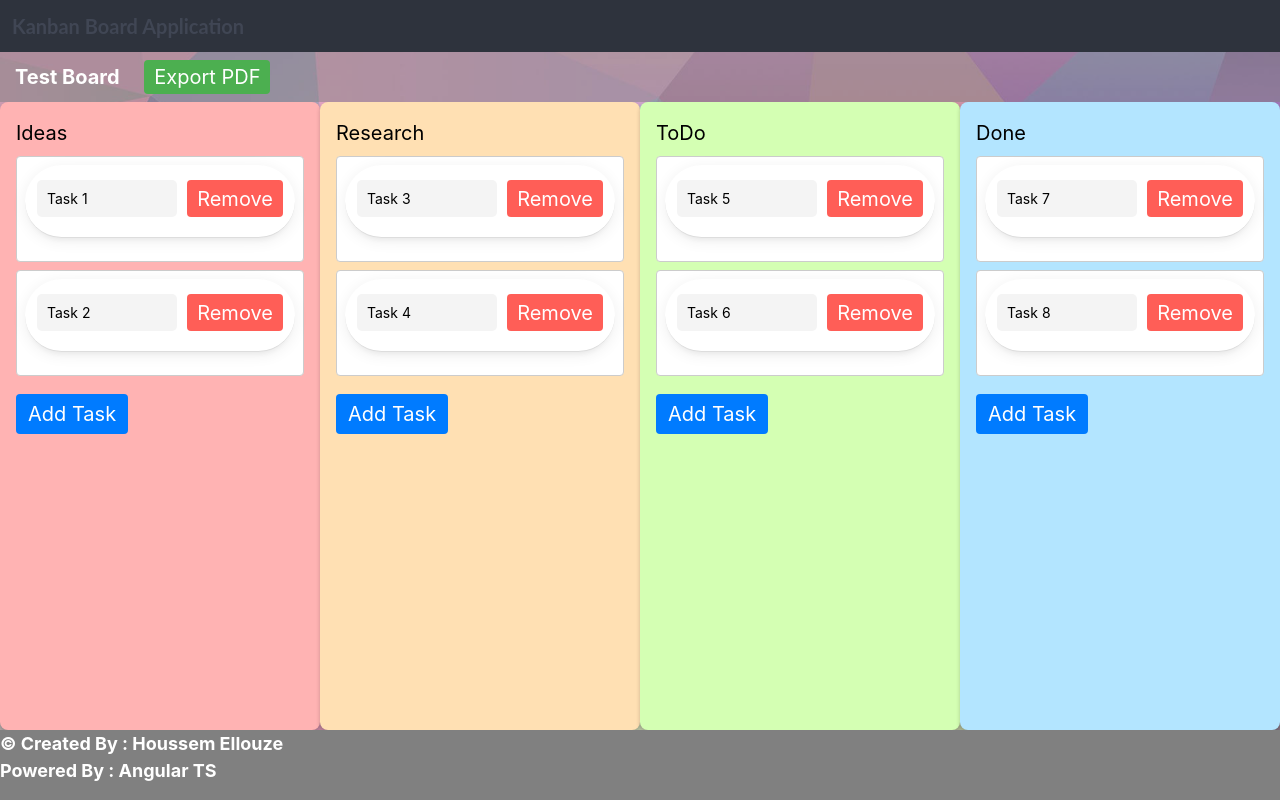
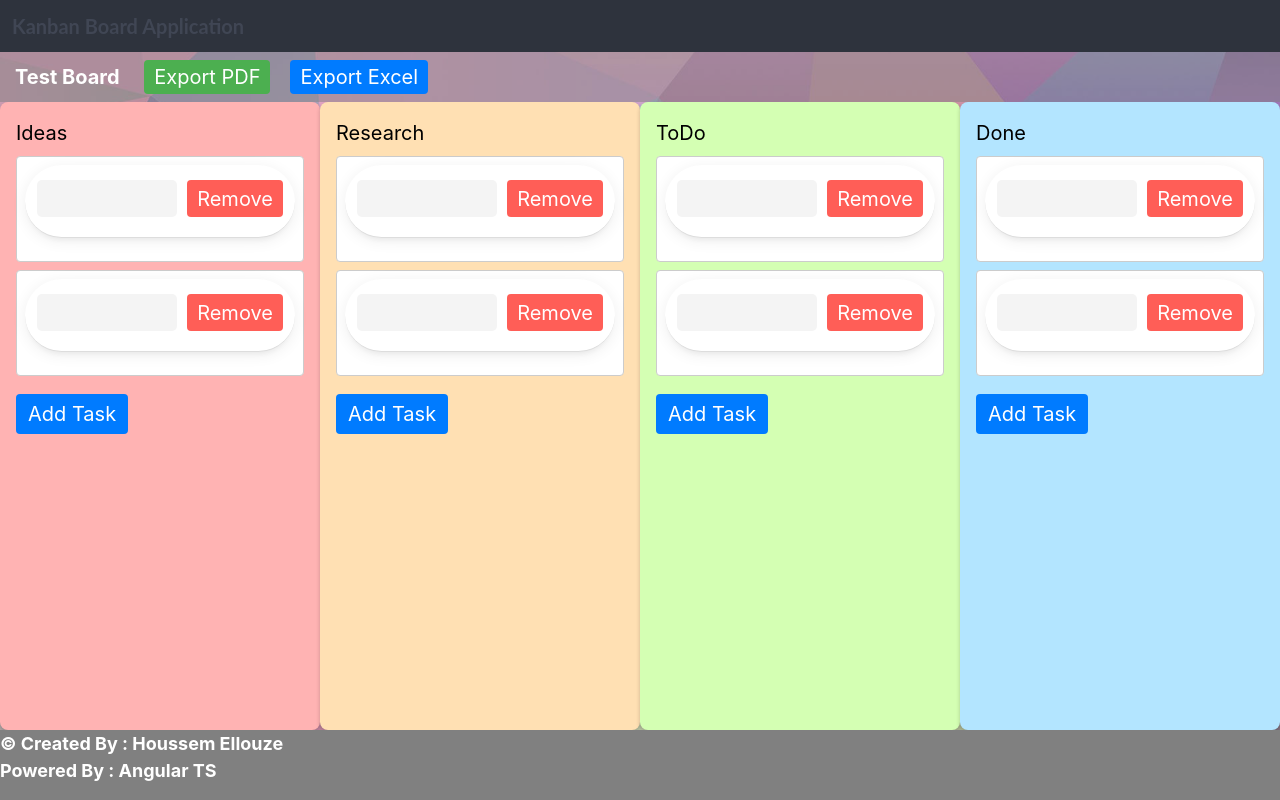
Before and after one commit to Houssem-Ellouze/KanbanMethodFullStack, an Angular app: page / in a window 1280 px wide. Built offline with nearby package versions, Linux system fonts and the light colour scheme; a web font is replaced by a local one.

Commit message:
Add Button Export Excel

```diff
--- a/package.json
+++ b/package.json
@@ -24,6 +24,7 @@
     "jspdf": "^2.5.2",
     "rxjs": "~7.8.0",
     "tslib": "^2.3.0",
+    "xlsx": "^0.18.5",
     "zone.js": "~0.13.0"
   },
   "devDependencies": {
--- a/src/app/pages/main-view/main-view.component.html
+++ b/src/app/pages/main-view/main-view.component.html
@@ -10,11 +10,12 @@
 
   <!-- Kanban Board -->
   <div class="board">
-    <!-- Board Name with Export Button -->
+    <!-- Board Name with Export Buttons -->
     <div class="board-bar">
       <p class="board-name">
         {{ board.name }}
         <button class="export-pdf-btn" (click)="exportBoardAsPDF()">Export PDF</button>
+        <button class="export-excel-btn" (click)="exportBoardAsExcel()">Export Excel</button>
       </p>
     </div>
 
--- a/src/app/pages/main-view/main-view.component.scss
+++ b/src/app/pages/main-view/main-view.component.scss
@@ -189,3 +189,16 @@ input:focus {
 .export-pdf-btn:hover {
   background-color: #45a049;
 }
+.export-excel-btn {
+  margin-left: 20px;
+  background-color: #007bff;
+  color: white;
+  border: none;
+  border-radius: 4px;
+  cursor: pointer;
+  padding: 5px 10px;
+}
+
+.export-excel-btn:hover {
+  background-color: #0056b3;
+}
--- a/src/app/pages/main-view/main-view.component.ts
+++ b/src/app/pages/main-view/main-view.component.ts
@@ -5,6 +5,7 @@ import { Column } from 'src/app/models/column.models';
 import { Task } from 'src/app/models/task.model';
 import jsPDF from 'jspdf';
 import html2canvas from 'html2canvas';
+import * as XLSX from 'xlsx'; // Import XLSX for Excel export
 
 @Component({
   selector: 'app-main-view',
@@ -16,10 +17,10 @@ export class MainViewComponent {
 
   // Board Definition
   board: Board = new Board('Test Board', [
-    new Column('Ideas', [new Task('Task 1'), new Task('Task 2')]),
-    new Column('Research', [new Task('Task 3'), new Task('Task 4')]),
-    new Column('ToDo', [new Task('Task 5'), new Task('Task 6')]),
-    new Column('Done', [new Task('Task 7'), new Task('Task 8')])
+    new Column('Ideas', [new Task(''), new Task('')]),
+    new Column('Research', [new Task(''), new Task('')]),
+    new Column('ToDo', [new Task(''), new Task('')]),
+    new Column('Done', [new Task(''), new Task('')])
   ]);
 
   // Export Board as PDF
@@ -39,6 +40,28 @@ export class MainViewComponent {
     });
   }
 
+  // Export Board as Excel
+  exportBoardAsExcel(): void {
+    const ws: XLSX.WorkSheet = XLSX.utils.json_to_sheet(this.convertBoardToExcelFormat());
+    const wb: XLSX.WorkBook = XLSX.utils.book_new();
+    XLSX.utils.book_append_sheet(wb, ws, 'Kanban Board');
+    XLSX.writeFile(wb, 'Kanban_Board.xlsx');
+  }
+
+  // Convert board data to Excel format
+  convertBoardToExcelFormat(): any[] {
+    let tasks: any[] = [];
+    this.board.columns.forEach((column) => {
+      column.tasks.forEach((task) => {
+        tasks.push({
+          Column: column.name,
+          Task: task.text
+        });
+      });
+    });
+    return tasks;
+  }
+
   // Add Task
   addTask(columnIndex: number): void {
     this.board.columns[columnIndex].tasks.push(new Task(''));
@@ -48,8 +71,6 @@ export class MainViewComponent {
   removeTask(columnIndex: number, taskIndex: number): void {
     this.board.columns[columnIndex].tasks.splice(taskIndex, 1);
   }
-
-
 
   // Drag and Drop Logic
   drop(event: CdkDragDrop<Task[]>): void {
@@ -64,8 +85,6 @@ export class MainViewComponent {
       );
     }
   }
-
-
   list = ['Ideas', 'Research', 'ToDo', 'Done'];
 
   titleColors = ['#000000', '#000000', '#000000', '#000000'];
```
Also changed, not shown: 1 other file (tests, documents, lock files or other folders).
